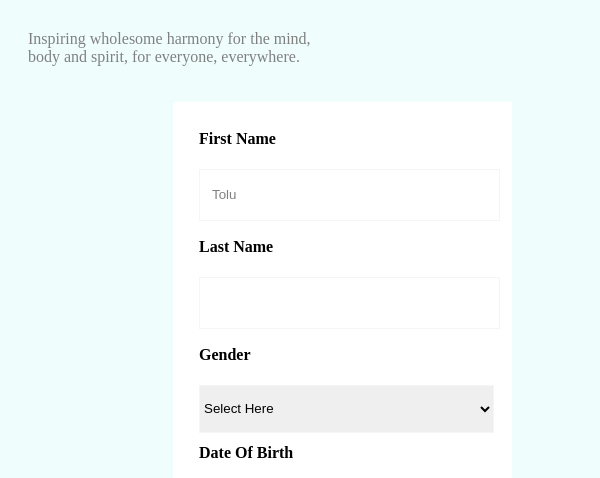
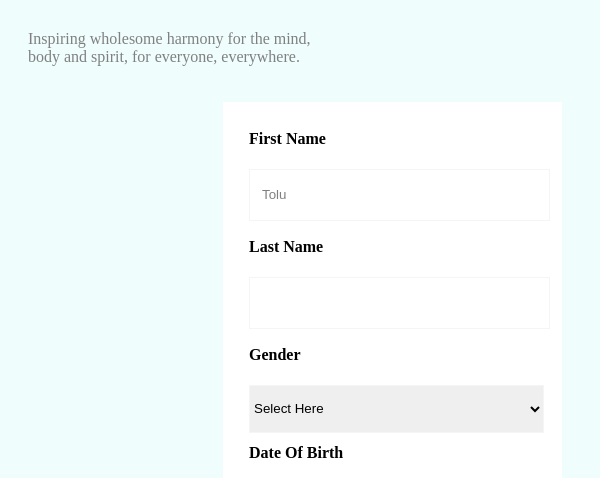
Before and after one commit to Samson23-ux/Sign-Up-Page, a plain HTML site: page index.html in a window 600 px wide. Shown: the part 267-745 px from the top of the page. Drawn offline with Linux system fonts and the light colour scheme.

Commit message:
Update style.css

```diff
--- a/style.css
+++ b/style.css
@@ -234,7 +234,7 @@ input {
         flex-wrap: wrap;
         width: 327px;
         height: 960px;
-        margin-right: 80px;
+        margin-right: 30px;
         margin-top: -30px;
         background-color: #FFFFFF;
         border: 6px solid #FFFFFF;
```
